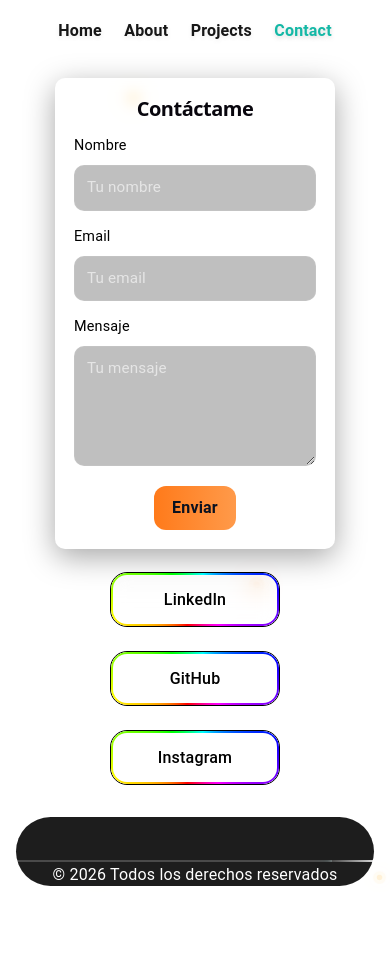
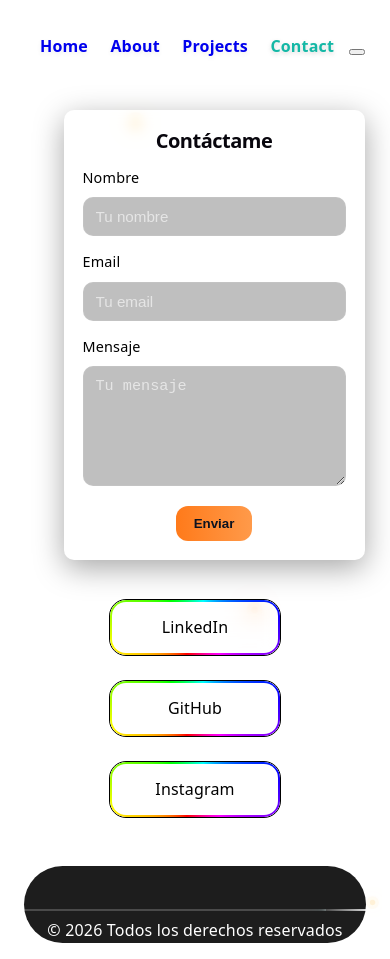
Before and after one commit to sebastiannavarropiedra-hash/nextjs-portfolio, a Next.js app: page /contact in a window 390 px wide. Before the commit the page ends 902 px from the top, so only its background shows below. Built offline with nearby package versions, Linux system fonts and the light colour scheme.

Commit message:
refactor: clean up globals.css by removing unused variables and improving media queries

```diff
--- a/app/globals.css
+++ b/app/globals.css
@@ -1,8 +1,4 @@
-@import "tailwindcss";
-
 :root {
-  --background: #ffffff;
-  --foreground: #171717;
   --text: #6b6375;
   --text-h: #08060d;
   --bg: #fff;
@@ -12,12 +8,15 @@
   --accent-bg: rgba(170, 59, 255, 0.1);
   --accent-border: rgba(170, 59, 255, 0.5);
   --social-bg: rgba(244, 243, 236, 0.5);
-  --shadow: rgba(0, 0, 0, 0.1) 0 10px 15px -3px, rgba(0, 0, 0, 0.05) 0 4px 6px -2px;
-  --sans: system-ui, "Segoe UI", Roboto, sans-serif;
-  --heading: system-ui, "Segoe UI", Roboto, sans-serif;
+  --shadow:
+    rgba(0, 0, 0, 0.1) 0 10px 15px -3px, rgba(0, 0, 0, 0.05) 0 4px 6px -2px;
+  --sans: system-ui, 'Segoe UI', Roboto, sans-serif;
+  --heading: system-ui, 'Segoe UI', Roboto, sans-serif;
   --mono: ui-monospace, Consolas, monospace;
   --title-color: #000000;
+  /* color en modo claro */
   --subtitle-color: #000000;
+  /* mismo color en claro */
   --education-h3-color: #000000;
   --experience-left-h3-color: #000000;
   --bs-link-color-rgb: #000000;
@@ -30,26 +29,16 @@
   text-rendering: optimizeLegibility;
   -webkit-font-smoothing: antialiased;
   -moz-osx-font-smoothing: grayscale;
+
+
+
+  @media (max-width: 1024px) {
+    font-size: 16px;
+  }
 }
 
-@theme inline {
-  --color-background: var(--background);
-  --color-foreground: var(--foreground);
-  --font-sans: var(--font-geist-sans);
-  --font-mono: var(--font-geist-mono);
-}
-
-html,
-body {
-  margin: 0;
-  padding: 0;
-  min-height: 100%;
-}
-
-body {
-  background: var(--background);
-  color: var(--foreground);
-  font-family: "Roboto", sans-serif;
+#body {
+  font-family: 'Roboto', sans-serif;
   background-color: transparent;
 }
 
@@ -65,6 +54,7 @@
 
 .experience-left h3 {
   color: var(--experience-left-h3-color);
+
 }
 
 .education-item h3 {
@@ -78,7 +68,9 @@
 }
 
 .EmailForm {
+
   color: var(--title-color);
+
 }
 
 .dark-mode {
@@ -90,11 +82,15 @@
   --accent-bg: rgba(192, 132, 252, 0.15);
   --accent-border: rgba(192, 132, 252, 0.5);
   --social-bg: rgba(47, 48, 58, 0.5);
-  --shadow: rgba(0, 0, 0, 0.4) 0 10px 15px -3px, rgba(0, 0, 0, 0.25) 0 4px 6px -2px;
+  --shadow:
+    rgba(0, 0, 0, 0.4) 0 10px 15px -3px, rgba(0, 0, 0, 0.25) 0 4px 6px -2px;
   --experience-left-h3-color: #ff6b35;
   --education-h3-color: #ff6b35;
+
   --title-color: #ffffff;
+  /* título blanco en dark mode */
   --subtitle-color: #ffffff;
+  /* subtítulo blanco en dark mode */
   --bs-link-color-rgb: #ffffff;
 }
 
@@ -109,15 +105,16 @@
     --accent-bg: rgba(192, 132, 252, 0.15);
     --accent-border: rgba(192, 132, 252, 0.5);
     --social-bg: rgba(47, 48, 58, 0.5);
-    --shadow: rgba(0, 0, 0, 0.4) 0 10px 15px -3px, rgba(0, 0, 0, 0.25) 0 4px 6px -2px;
-    --background: #0a0a0a;
-    --foreground: #ededed;
+    --shadow:
+      rgba(0, 0, 0, 0.4) 0 10px 15px -3px, rgba(0, 0, 0, 0.25) 0 4px 6px -2px;
   }
 
   #social .button-icon {
     filter: invert(1) brightness(2);
   }
 }
+
+
 
 #root {
   width: 1126px;
@@ -141,6 +138,11 @@
   font-size: 56px;
   letter-spacing: -1.68px;
   margin: 32px 0;
+
+  @media (max-width: 1024px) {
+    font-size: 36px;
+    margin: 20px 0;
+  }
 }
 
 h2 {
@@ -148,6 +150,10 @@
   line-height: 118%;
   letter-spacing: -0.24px;
   margin: 0 0 8px;
+
+  @media (max-width: 1024px) {
+    font-size: 20px;
+  }
 }
 
 p {
@@ -168,18 +174,3 @@
   padding: 4px 8px;
   background: var(--code-bg);
 }
-
-@media (max-width: 1024px) {
-  :root {
-    font-size: 16px;
-  }
-
-  h1 {
-    font-size: 36px;
-    margin: 20px 0;
-  }
-
-  h2 {
-    font-size: 20px;
-  }
-}
```
